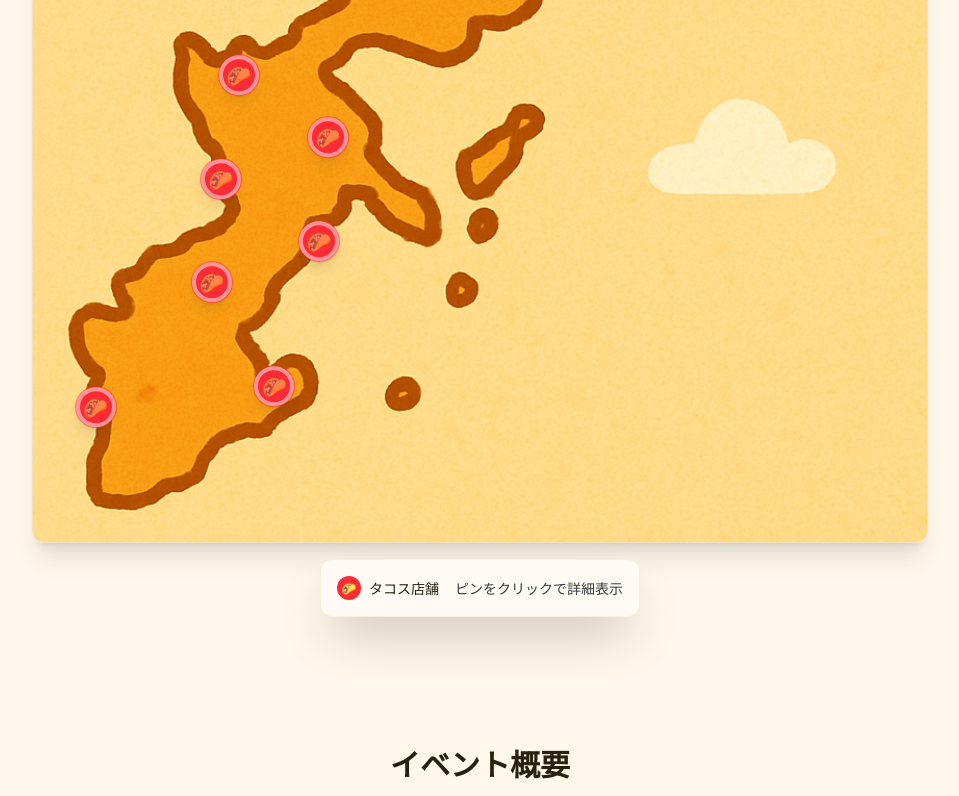
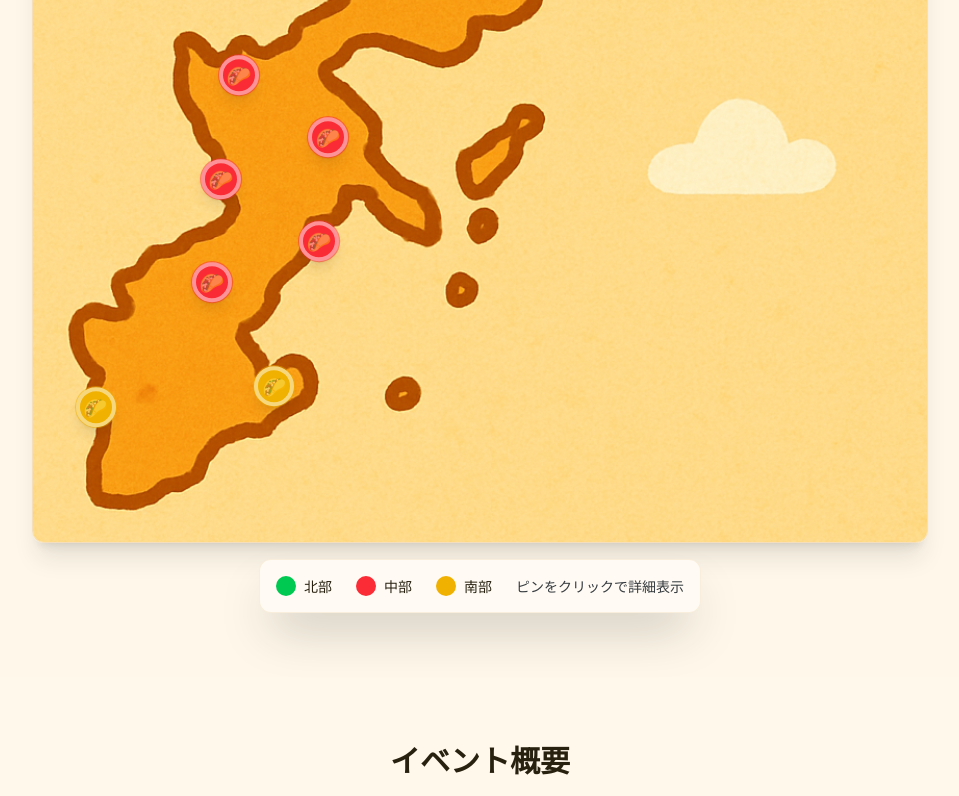
Before and after one commit to ryoga-miyaguni/shimama-i, a Next.js app: page / in a window 1280 px wide. Shown: the part 1579-2375 px from the top of the page, without its empty margins (160-1119 px from the left). Built offline with nearby package versions, Linux system fonts and the light colour scheme; no server answers.

Commit message:
feat: OkinawaMapとShopPopupに地域情報を追加し、RegionShopListコンポーネントを実装

```diff
--- a/src/components/OkinawaMap.tsx
+++ b/src/components/OkinawaMap.tsx
@@ -8,9 +8,31 @@ import GooeyCard from "./GooeyCard"
 interface OkinawaMapProps {
   points: MapPoint[];
   onPointSelect: (point: MapPoint | null) => void;
+  isMobile: boolean;
 }
 
-export default function OkinawaMap({ points, onPointSelect }: OkinawaMapProps) {
+const regionColorClasses = {
+  north: {
+    bg: "bg-green-500",
+    ring: "focus:ring-green-500",
+    ping: "bg-green-500",
+  },
+  central: {
+    bg: "bg-red-500",
+    ring: "focus:ring-red-500",
+    ping: "bg-red-500",
+  },
+  south: {
+    bg: "bg-yellow-500",
+    ring: "focus:ring-yellow-500",
+    ping: "bg-yellow-500",
+  },
+};
+
+export default function OkinawaMap({ points, onPointSelect, isMobile }: OkinawaMapProps) {
+  const handlePinClick = (point: MapPoint) => {
+    if (!isMobile) onPointSelect(point)
+  }
   return (
     <section
       id="map" className="relative py-16 mt-24 md:mt-32"
@@ -41,7 +63,9 @@ export default function OkinawaMap({ points, onPointSelect }: OkinawaMapProps) {
             />
 
             {/* マップポイント */}
-            {points.map((point) => (
+            {points.map((point) => {
+              const color = regionColorClasses[point.region] || regionColorClasses.central;
+              return (
                 <div
                   key={point.id}
                   className="absolute transform -translate-x-1/2 -translate-y-1/2 group z-10"
@@ -52,9 +76,10 @@ export default function OkinawaMap({ points, onPointSelect }: OkinawaMapProps) {
                 >
                   <div className="relative flex items-center justify-center">
                     {/* ピンのデザイン */}
-                    <button onClick={() => onPointSelect(point)} className="relative w-8 h-8 md:w-10 md:h-10 bg-red-500 rounded-full border-2 md:border-4 border-white shadow-lg group-hover:scale-110 transition-transform animate-bounce flex items-center justify-center focus:outline-none focus:ring-2 focus:ring-offset-2 focus:ring-red-500">
+                    <button onClick={() => handlePinClick(point)} className={`relative w-8 h-8 md:w-10 md:h-10 ${color.bg} rounded-full border-2 md:border-4 border-white shadow-lg group-hover:scale-110 transition-transform animate-bounce flex items-center justify-center focus:outline-none focus:ring-2 focus:ring-offset-2 ${color.ring}`}>
                       <span className="text-white text-base md:text-xl font-bold">🌮</span>
-                      <div className="absolute inset-0 bg-red-500 rounded-full animate-ping opacity-75"></div>
+                      {/* アニメーション用のdivも色を合わせる */}
+                      <div className={`absolute inset-0 ${color.ping} rounded-full animate-ping opacity-75`}></div>
                     </button>
 
                     {/* 店舗名のツールチップ */}
@@ -68,18 +93,25 @@ export default function OkinawaMap({ points, onPointSelect }: OkinawaMapProps) {
                     </div>
                   </div>
                 </div>
-              ))}
+              );
+            })}
           </div>
         </Card>
 
-        <div className="flex justify-center mt-4">
+        <div className="hidden md:flex justify-center mt-4">
           <Card className="p-4 shadow-2xl border-primary/10">
-            <div className="flex items-center space-x-4 text-sm gap-0">
+            <div className="flex items-center space-x-6 text-sm">
               <div className="flex items-center space-x-2">
-                <div className="w-6 h-6 bg-red-500 rounded-full flex items-center justify-center">
-                  <span className="text-white text-xs">🌮</span>
-                </div>
-                <span className="text-foreground font-medium">タコス店舗</span>
+                <div className={`w-5 h-5 ${regionColorClasses.north.bg} rounded-full`}></div>
+                <span className="text-foreground font-medium">北部</span>
+              </div>
+              <div className="flex items-center space-x-2">
+                <div className={`w-5 h-5 ${regionColorClasses.central.bg} rounded-full`}></div>
+                <span className="text-foreground font-medium">中部</span>
+              </div>
+              <div className="flex items-center space-x-2">
+                <div className={`w-5 h-5 ${regionColorClasses.south.bg} rounded-full`}></div>
+                <span className="text-foreground font-medium">南部</span>
               </div>
               <div className="text-muted-foreground">ピンをクリックで詳細表示</div>
             </div>
--- /dev/null
+++ b/src/components/RegionShopList.tsx
@@ -0,0 +1,76 @@
+"use client"
+
+import { useState, useMemo } from "react"
+import type { MapPoint } from "../../types"
+import { Card } from "@/components/ui/card"
+import { Button } from "@/components/ui/button"
+
+type Region = "north" | "central" | "south"
+
+const REGIONS: { id: Region; name: string }[] = [
+  { id: "north", name: "北部" },
+  { id: "central", name: "中部" },
+  { id: "south", name: "南部" },
+]
+
+const regionColorClasses = {
+  north: "bg-green-500",
+  central: "bg-red-500",
+  south: "bg-yellow-500",
+}
+
+interface RegionShopListProps {
+  points: MapPoint[]
+  onShopSelect: (point: MapPoint) => void
+}
+
+export default function RegionShopList({ points, onShopSelect }: RegionShopListProps) {
+  const [activeRegion, setActiveRegion] = useState<Region>("central")
+
+  const groupedPoints = useMemo(() => {
+    return points.reduce(
+      (acc, point) => {
+        const region = point.region || "central"
+        if (!acc[region]) {
+          acc[region] = []
+        }
+        acc[region].push(point)
+        return acc
+      },
+      {} as Record<Region, MapPoint[]>,
+    )
+  }, [points])
+
+  const activeRegionPoints = groupedPoints[activeRegion] || []
+
+  return (
+    <div className="container mx-auto px-4 -mt-12 relative z-20">
+      <Card className="p-2">
+        <div className="grid grid-cols-3 gap-2 mb-2">
+          {REGIONS.map((region) => (
+            <Button
+              key={region.id}
+              variant={activeRegion === region.id ? "default" : "outline"}
+              onClick={() => setActiveRegion(region.id)}
+              className={
+                activeRegion === region.id
+                  ? `${regionColorClasses[region.id]} text-white hover:${regionColorClasses[region.id]}/90`
+                  : ""
+              }
+            >
+              {region.name}
+            </Button>
+          ))}
+        </div>
+        <div className="max-h-60 overflow-y-auto space-y-2 p-2 bg-muted/50 rounded-md">
+          {activeRegionPoints.map((point) => (
+            <Card key={point.id} className="p-3 cursor-pointer hover:bg-accent" onClick={() => onShopSelect(point)}>
+              <p className="font-semibold leading-tight">{point.shop.name}</p>
+              <p className="text-xs text-muted-foreground">{point.shop.location.address}</p>
+            </Card>
+          ))}
+        </div>
+      </Card>
+    </div>
+  )
+}
--- a/src/components/ShopPopup.tsx
+++ b/src/components/ShopPopup.tsx
@@ -47,7 +47,7 @@ export default function ShopPopup({ point, onClose }: ShopPopupProps) {
         <CardContent>
           {activeTab === "shop" ? (
             <div className="space-y-4">
-              <div className="relative h-48 w-full rounded-lg overflow-hidden">
+              <div className="relative aspect-video w-full rounded-lg overflow-hidden">
                 {shop.image ? (
                   <Image
                     src={shop.image}
@@ -101,8 +101,9 @@ export default function ShopPopup({ point, onClose }: ShopPopupProps) {
               </div>
             </div>
           ) : (
+            attraction && (
               <div className="space-y-4">
-              <div className="relative h-48 w-full rounded-lg overflow-hidden">
+                <div className="relative aspect-video w-full rounded-lg overflow-hidden">
                   {attraction.image ? (
                     <Image
                       src={attraction.image}
@@ -132,6 +133,7 @@ export default function ShopPopup({ point, onClose }: ShopPopupProps) {
                   </Link>
                 </div>
               </div>
+            )
           )}
         </CardContent>
       </Card>
--- a/src/components/landing/MapSection.tsx
+++ b/src/components/landing/MapSection.tsx
@@ -1,17 +1,44 @@
 "use client"
 
-import { useState } from "react"
+import { useState, useEffect } from "react"
 import OkinawaMap from "@/components/OkinawaMap"
 import ShopPopup from "@/components/ShopPopup"
+import RegionShopList from "@/components/RegionShopList"
 import type { MapPoint } from "../../../types"
 import { mapPoints } from "@/lib/data"
 
+// 画面幅を判定するカスタムフック
+function useIsMobile(breakpoint = 768) {
+  const [isMobile, setIsMobile] = useState(false)
+
+  useEffect(() => {
+    const checkScreenSize = () => {
+      setIsMobile(window.innerWidth < breakpoint)
+    }
+    checkScreenSize()
+    window.addEventListener("resize", checkScreenSize)
+    return () => window.removeEventListener("resize", checkScreenSize)
+  }, [breakpoint])
+
+  return isMobile
+}
+
 export function MapSection() {
   const [selectedPoint, setSelectedPoint] = useState<MapPoint | null>(null)
+  const isMobile = useIsMobile()
+
+  const handlePointSelect = (point: MapPoint | null) => {
+    setSelectedPoint(point)
+  }
 
   return (
     <>
-      <OkinawaMap points={mapPoints} onPointSelect={setSelectedPoint} />
+      <OkinawaMap points={mapPoints} onPointSelect={handlePointSelect} isMobile={isMobile} />
+
+      {isMobile && (
+        <RegionShopList points={mapPoints} onShopSelect={handlePointSelect} />
+      )}
+
       {selectedPoint && (
         <ShopPopup
           point={selectedPoint}
--- a/src/lib/data.ts
+++ b/src/lib/data.ts
@@ -5,6 +5,7 @@ export const shops: Shop[] = [
     id: "1",
     name: "タコス・デ・オキナワ  ※実際に存在する店舗ではありません（掲載イメージです）",
     description: "沖縄の新鮮な食材を使った本格的なタコスが自慢のお店です。",
+    region: "north",
     image: "/colorful-tacos-with-okinawan-ingredients.png",
     location: { address: "名護市" },
     position: { x: 50, y: 25 },
@@ -16,6 +17,7 @@ export const shops: Shop[] = [
     id: "2",
     name: "ファミーユ",
     description: "伝統的な沖縄料理とメキシカンの融合が楽しめるお店です。",
+    region: "north",
     image: "",
     location: { address: "名護市屋部35番地" },
     position: { x: 50, y: 35 },
@@ -28,6 +30,7 @@ export const shops: Shop[] = [
     id: "3",
     name: "TACOBOX OKINAWA",
     description: "美しい海を眺めながら絶品タコスを楽しめるロケーション抜群のお店。",
+    region: "central",
     image: "",
     location: { address: "嘉手納町屋良１０２６−３ 道の駅かでな" },
     position: { x: 23, y: 56 },
@@ -39,6 +42,7 @@ export const shops: Shop[] = [
     id: "4",
     name: "TANK/DINER",
     description: "沖縄市の中心で味わう、スパイシーでジューシーなタコス。",
+    region: "central",
     image: "",
     location: { address: "沖縄市中央２丁目６−５" },
     position: { x: 33, y: 62 },
@@ -50,6 +54,7 @@ export const shops: Shop[] = [
     id: "5",
     name: "タコスカフェ タコロコ",
     description: "沖縄市の中心で味わう、スパイシーでジューシーなタコス。",
+    region: "central",
     image: "",
     location: { address: "北谷町美浜９−２ アメリカンビレッジ B棟 2F" },
     position: { x: 21, y: 66 },
@@ -61,6 +66,7 @@ export const shops: Shop[] = [
     id: "6",
     name: "カフェ マーメイド",
     description: "沖縄市の中心で味わう、スパイシーでジューシーなタコス。",
+    region: "central",
     image: "",
     location: { address: "中城村字久場1963 中城モール一階" },
     position: { x: 32, y: 72 },
@@ -72,6 +78,7 @@ export const shops: Shop[] = [
     id: "7",
     name: "TeaRoom・SORA",
     description: "沖縄市の中心で味わう、スパイシーでジューシーなタコス。",
+    region: "central",
     image: "",
     location: { address: "浦添市経塚５１８ テナントビル 1-A てぃーだ" },
     position: { x: 20, y: 76 },
@@ -83,6 +90,7 @@ export const shops: Shop[] = [
     id: "8",
     name: "ローレル",
     description: "沖縄市の中心で味わう、スパイシーでジューシーなタコス。",
+    region: "south",
     image: "",
     location: { address: "南城市つきしろ１６７８−２１９" },
     position: { x: 27, y: 86 },
@@ -94,6 +102,7 @@ export const shops: Shop[] = [
     id: "9",
     name: "GRINGO",
     description: "沖縄市の中心で味わう、スパイシーでジューシーなタコス。",
+    region: "south",
     image: "",
     location: { address: "糸満市西崎6-4-5 マルキヨ開発ビル F1" },
     position: { x: 7, y: 88 },
@@ -204,13 +213,17 @@ export const sponsors: Sponsor[] = [
 ]
 
 // shops 配列と attractions 配列から mapPoints を自動的に生成
-export const mapPoints: MapPoint[] = shops.map((shop) => {
+export const mapPoints: MapPoint[] = shops
+  .map((shop) => {
     const attraction = attractions.find((attr) => attr.shopId === shop.id)
+    if (!attraction) return null // attractionが見つからない場合はnullを返す
+
     return {
-    // shop.idとattraction.idを組み合わせて、アプリケーション全体で一意なIDを生成する
-    id: `map-point-${shop.id}-${attraction!.id}`,
+      id: `map-point-${shop.id}-${attraction.id}`,
       shop: shop,
-    attraction: attraction!, // shopIdが一致するattractionは必ず存在すると仮定
+      attraction: attraction,
       position: shop.position,
+      region: shop.region,
     }
   })
+  .filter((point): point is MapPoint => point !== null) // nullを除外して型を保証
--- a/types/index.ts
+++ b/types/index.ts
@@ -3,6 +3,7 @@ export interface Shop {
   name: string
   description: string
   image: string
+  region: "north" | "central" | "south"
   location: {
     address: string
   }
@@ -40,4 +41,5 @@ export interface MapPoint {
     x: number
     y: number
   }
+  region: "north" | "central" | "south"
 }
```
Lines whose indentation alone changed are shown as unchanged.
